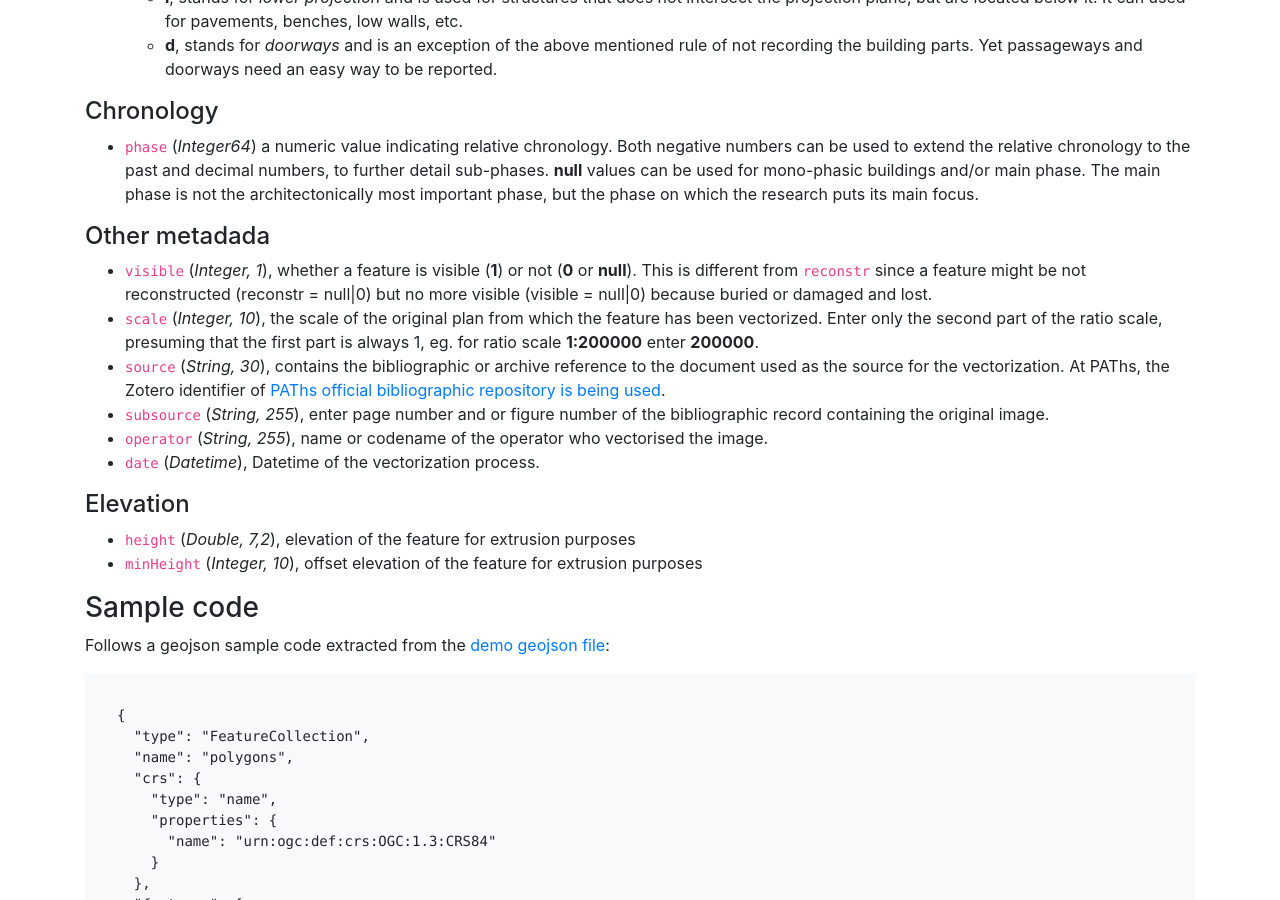
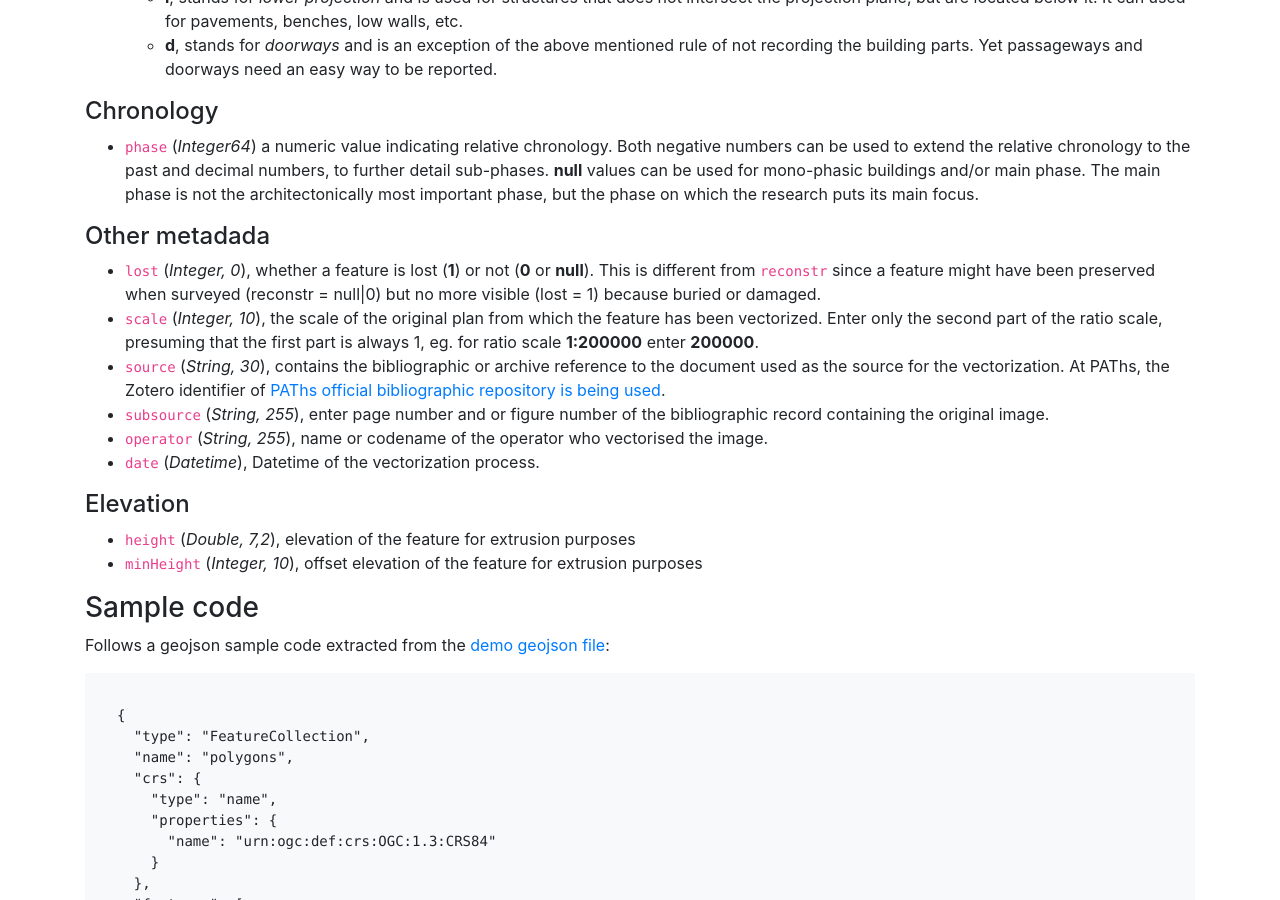
Before and after one commit to paths-erc/docs, a Jekyll site: the page built from gis/vectorization-protocol.md, in a window 1280 px wide and 900 px high, scrolled down 2366 px. Built offline with Jekyll 4.4.1, drawn with Linux system fonts in a browser that asks for light colours; nearby versions of some CDN libraries.

Commit message:
visibile changed to lost

```diff
--- a/gis/vectorization-protocol.md
+++ b/gis/vectorization-protocol.md
@@ -74,7 +74,7 @@ The definition of the attribute list and values to use for each field is the mos
 - `phase` (*Integer64*) a numeric value indicating relative chronology. Both negative numbers can be used to extend the relative chronology to the past and decimal numbers, to further detail sub-phases. **null** values can be used for mono-phasic buildings and/or main phase. The main phase is not the architectonically most important phase, but the phase on which the research puts its main focus.
 
 #### Other metadada
-- `visible` (*Integer, 1*), whether a feature is visible (**1**) or not (**0** or **null**). This is different from `reconstr` since a feature might be not reconstructed (reconstr = null\|0) but no more visible (visible = null\|0) because buried or damaged and lost.
+- `lost` (*Integer, 0*), whether a feature is lost (**1**) or not (**0** or **null**). This is different from `reconstr` since a feature might have been preserved when surveyed (reconstr = null\|0) but no more visible (lost = 1) because buried or damaged.
 - `scale` (*Integer, 10*), the scale of the original plan from which the feature has been vectorized. Enter only the second part of the ratio scale, presuming that the first part is always 1, eg. for ratio scale **1:200000** enter **200000**.
 - `source` (*String, 30*), contains the bibliographic or archive reference to the document used as the source for the vectorization. At PAThs, the Zotero identifier of [PAThs official bibliographic repository is being used](https://www.zotero.org/groups/2189557/erc-paths).
 - `subsource` (*String, 255*), enter page number and or figure number of the bibliographic record containing the original image.
```
